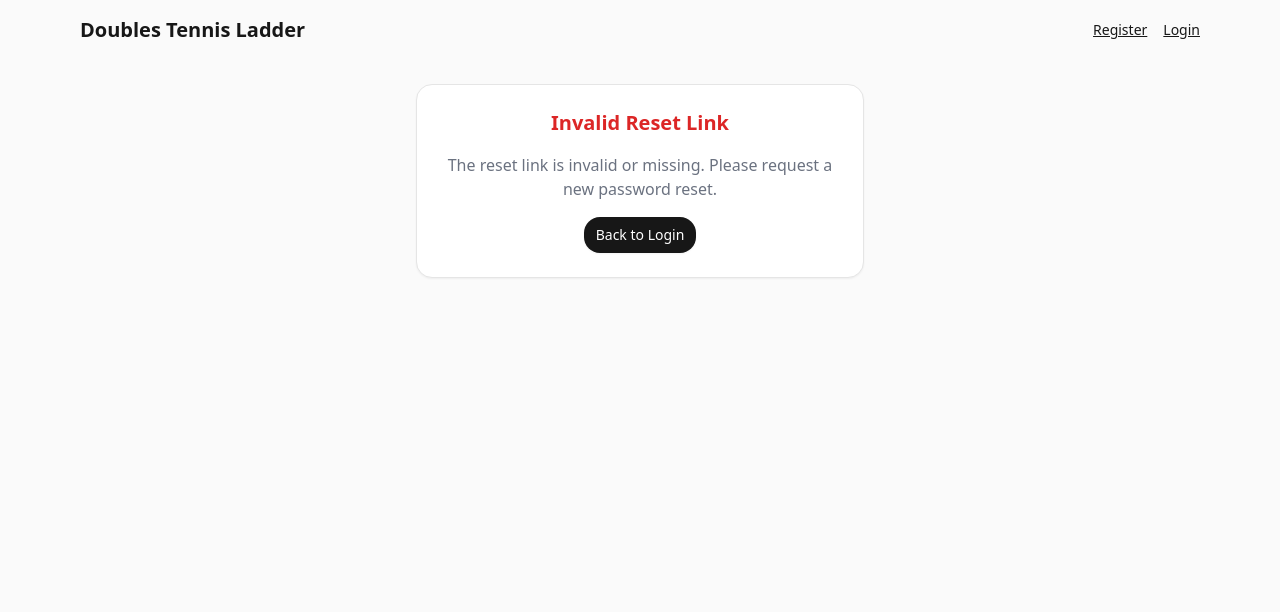
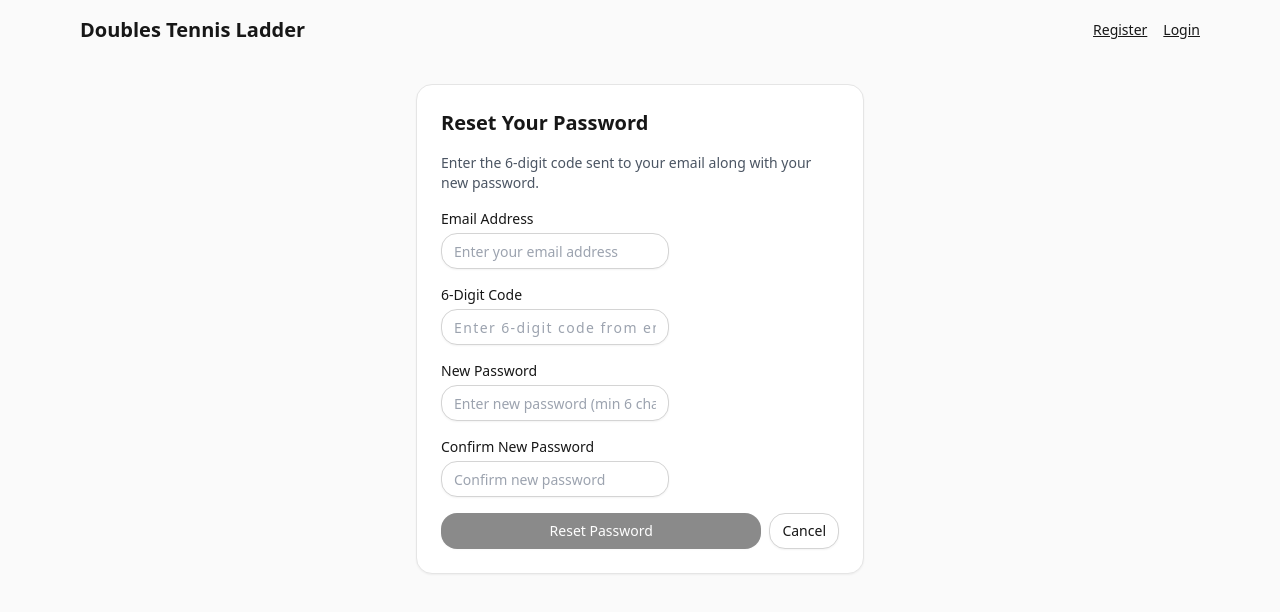
Before and after one commit to CallumMCB/LadderSchedule, a Next.js app: page /reset-password in a window 1280 px wide. Shown: the top 612 px of the page. Built offline with nearby package versions, Linux system fonts and the light colour scheme; no server answers.

Commit message:
Implement complete OTP-based password reset flow - Update reset password page and API to use OTP instead of tokens - Add email pre-filling and automatic redirect from login page - Complete the forgot password to reset password user journey

```diff
--- a/app/api/auth/forgot-password/route.ts
+++ b/app/api/auth/forgot-password/route.ts
@@ -18,7 +18,7 @@ async function sendOTPEmail(email: string, name: string, otp: string) {
     }
 
     const result = await resend.emails.send({
-      from: 'Tennis Ladder <noreply@ladderschedule.com>',
+      from: 'Tennis Ladder <onboarding@resend.dev>', // Temporary: Using resend.dev until ladderschedule.com is verified
       to: [email],
       subject: 'Your Tennis Ladder Password Reset Code',
       html: `
--- a/app/api/auth/reset-password/route.ts
+++ b/app/api/auth/reset-password/route.ts
@@ -6,43 +6,45 @@ export const runtime = 'nodejs';
 
 export async function POST(request: Request) {
   try {
-    const { token, newPassword } = await request.json();
+    const { email, otpCode, newPassword } = await request.json();
 
-    if (!token || !newPassword) {
-      return NextResponse.json({ error: "Token and new password are required" }, { status: 400 });
+    if (!email || !otpCode || !newPassword) {
+      return NextResponse.json({ error: "Email, OTP code, and new password are required" }, { status: 400 });
     }
 
     if (newPassword.length < 6) {
       return NextResponse.json({ error: "Password must be at least 6 characters" }, { status: 400 });
     }
 
-    // Find user with valid token
+    // Find user with valid OTP
     const user = await prisma.user.findFirst({
       where: {
-        resetToken: token,
-        resetTokenExpiry: {
-          gt: new Date(), // Token not expired
+        email: email,
+        otpCode: otpCode,
+        otpExpiry: {
+          gt: new Date(), // OTP not expired
         },
       },
     });
 
     if (!user) {
-      return NextResponse.json({ error: "Invalid or expired reset token" }, { status: 400 });
+      return NextResponse.json({ error: "Invalid or expired OTP code" }, { status: 400 });
     }
 
     // Hash new password
     const hashedPassword = await bcrypt.hash(newPassword, 12);
 
-    // Update password and clear reset token
+    // Update password and clear OTP
     await prisma.user.update({
       where: { id: user.id },
       data: {
         password: hashedPassword,
-        resetToken: null,
-        resetTokenExpiry: null,
+        otpCode: null,
+        otpExpiry: null,
       },
     });
 
+    console.log(`✅ Password reset successful for user: ${email}`);
     return NextResponse.json({ message: "Password reset successful" });
 
   } catch (error) {
--- a/app/login/page.tsx
+++ b/app/login/page.tsx
@@ -49,12 +49,10 @@ let displayMessage = `One-time password sent to your email!`;
 if (data.otp) {
 displayMessage += ` (Dev mode OTP: ${data.otp})`;
 }
-setMessage(displayMessage);
+setMessage(displayMessage + " Redirecting to reset password page...");
 setTimeout(() => {
-setShowForgotPassword(false);
-setMessage("");
-setForgotEmail("");
-}, 3000);
+window.location.href = `/reset-password?email=${encodeURIComponent(forgotEmail)}`;
+}, 2000);
 } else {
 const error = await response.json();
 setError(error.error || "Failed to send reset email");
--- a/app/reset-password/page.tsx
+++ b/app/reset-password/page.tsx
@@ -1,15 +1,16 @@
 "use client";
 import { useState, useEffect } from "react";
-import { useSearchParams, useRouter } from "next/navigation";
+import { useRouter, useSearchParams } from "next/navigation";
 import { Button } from "@/components/ui/button";
 import { Input } from "@/components/ui/input";
 import { Card, CardContent } from "@/components/ui/card";
 
 export default function ResetPasswordPage() {
+  const router = useRouter();
   const searchParams = useSearchParams();
-  const router = useRouter();
-  const token = searchParams.get('token');
 
+  const [email, setEmail] = useState("");
+  const [otpCode, setOtpCode] = useState("");
   const [newPassword, setNewPassword] = useState("");
   const [confirmPassword, setConfirmPassword] = useState("");
   const [error, setError] = useState("");
@@ -17,18 +18,24 @@ export default function ResetPasswordPage() {
   const [loading, setLoading] = useState(false);
 
   useEffect(() => {
-    if (!token) {
-      setError("No reset token provided");
+    const emailParam = searchParams.get('email');
+    if (emailParam) {
+      setEmail(emailParam);
     }
-  }, [token]);
+  }, [searchParams]);
 
   async function handleSubmit(e: React.FormEvent) {
     e.preventDefault();
     setError("");
     setMessage("");
 
-    if (!token) {
-      setError("No reset token provided");
+    if (!email) {
+      setError("Email is required");
+      return;
+    }
+
+    if (!otpCode) {
+      setError("OTP code is required");
       return;
     }
 
@@ -48,7 +55,7 @@ export default function ResetPasswordPage() {
       const response = await fetch('/api/auth/reset-password', {
         method: 'POST',
         headers: { 'Content-Type': 'application/json' },
-        body: JSON.stringify({ token, newPassword }),
+        body: JSON.stringify({ email, otpCode, newPassword }),
       });
 
       if (response.ok) {
@@ -67,30 +74,39 @@ export default function ResetPasswordPage() {
     }
   }
 
-  if (!token) {
-    return (
-      <div className="max-w-md mx-auto mt-10">
-        <Card>
-          <CardContent className="p-6 text-center">
-            <h2 className="text-xl font-semibold mb-4 text-red-600">Invalid Reset Link</h2>
-            <p className="text-muted-foreground mb-4">
-              The reset link is invalid or missing. Please request a new password reset.
-            </p>
-            <Button onClick={() => router.push('/login')}>
-              Back to Login
-            </Button>
-          </CardContent>
-        </Card>
-      </div>
-    );
-  }
-
   return (
     <div className="max-w-md mx-auto mt-10">
       <Card>
         <CardContent className="p-6">
           <h2 className="text-xl font-semibold mb-4">Reset Your Password</h2>
+          <p className="text-sm text-gray-600 mb-4">
+            Enter the 6-digit code sent to your email along with your new password.
+          </p>
           <form onSubmit={handleSubmit} className="space-y-4">
+            <div>
+              <label className="block text-sm font-medium mb-1">Email Address</label>
+              <Input
+                type="email"
+                value={email}
+                onChange={(e) => setEmail(e.target.value)}
+                placeholder="Enter your email address"
+                required
+              />
+            </div>
+
+            <div>
+              <label className="block text-sm font-medium mb-1">6-Digit Code</label>
+              <Input
+                type="text"
+                value={otpCode}
+                onChange={(e) => setOtpCode(e.target.value)}
+                placeholder="Enter 6-digit code from email"
+                maxLength={6}
+                className="text-center text-lg tracking-widest"
+                required
+              />
+            </div>
+
             <div>
               <label className="block text-sm font-medium mb-1">New Password</label>
               <Input
@@ -128,7 +144,7 @@ export default function ResetPasswordPage() {
             <div className="flex gap-2">
               <Button
                 type="submit"
-                disabled={loading || !newPassword || !confirmPassword}
+                disabled={loading || !email || !otpCode || !newPassword || !confirmPassword}
                 className="flex-1"
               >
                 {loading ? "Resetting..." : "Reset Password"}
```
